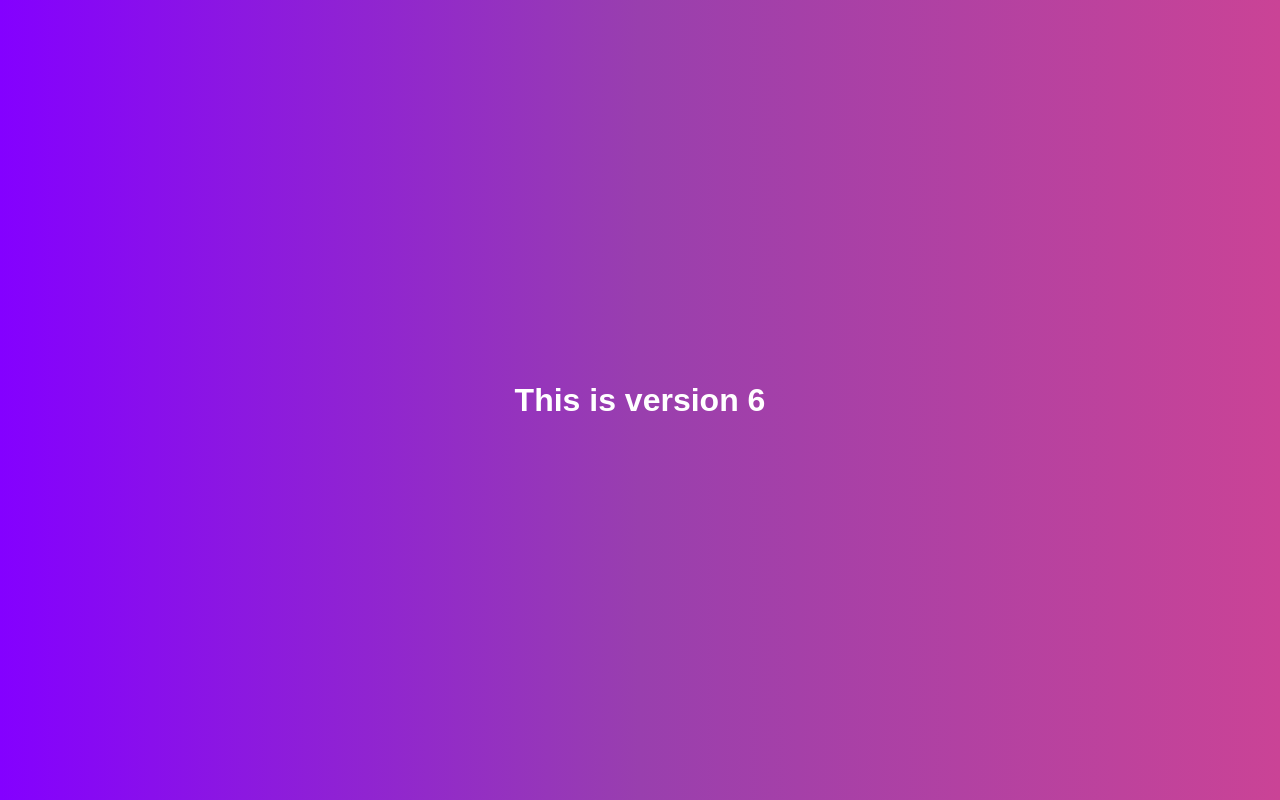
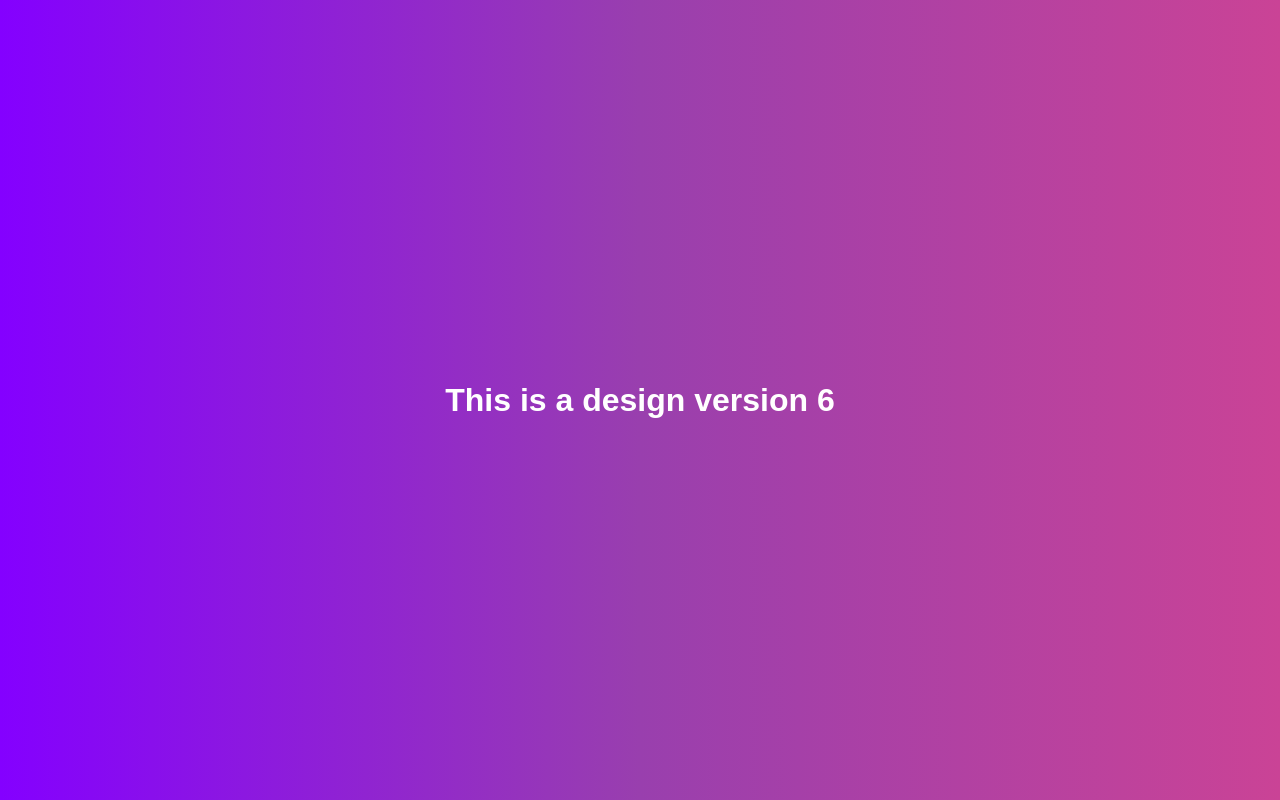
Before and after one commit to bhumikagitrepo/myrepo, a plain HTML site: page index.html in a window 1280 px wide. Drawn offline with Linux system fonts and the light colour scheme.

Commit message:
change H1

```diff
--- a/index.html
+++ b/index.html
@@ -7,6 +7,6 @@
     <link rel="stylesheet" href="styles.css">
 </head>
 <body>
-    <h1> This is version 6</h1>
+    <h1> This is a design version 6</h1>
 </body>
 </html>
```
